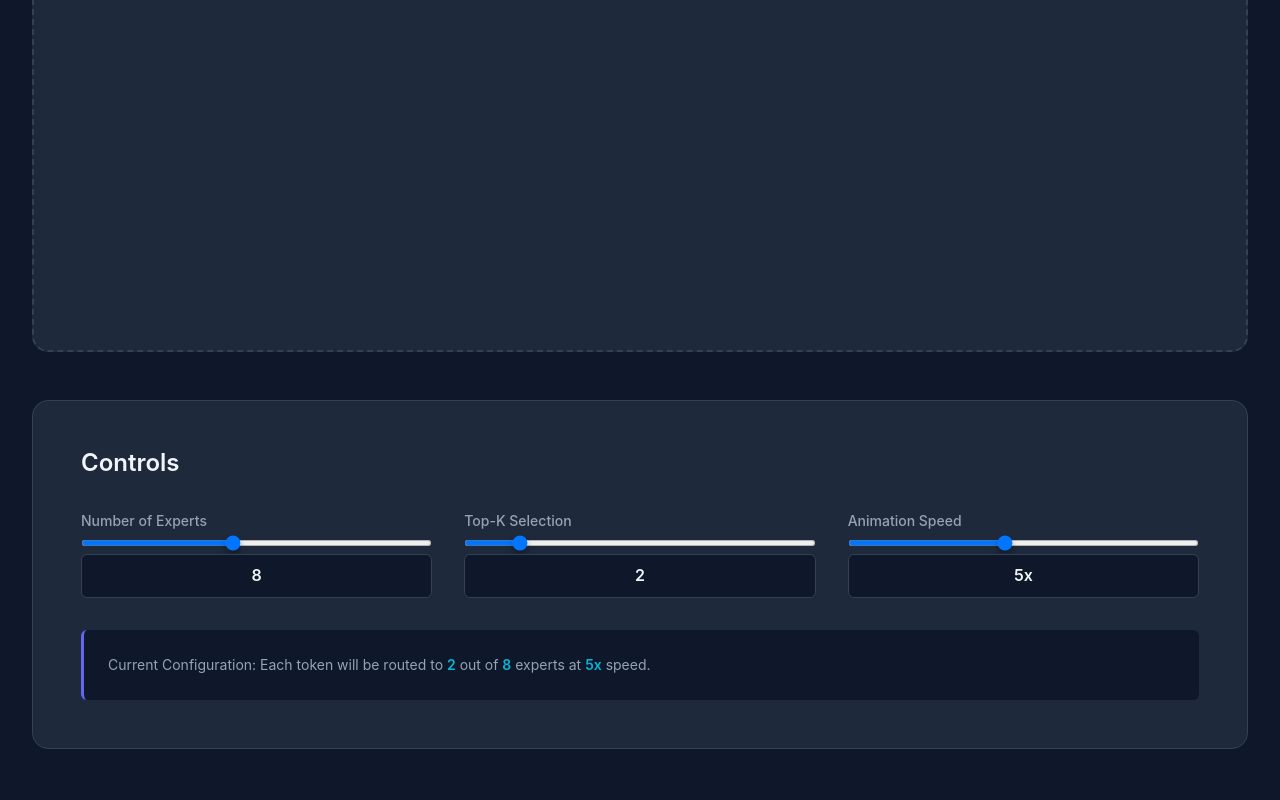
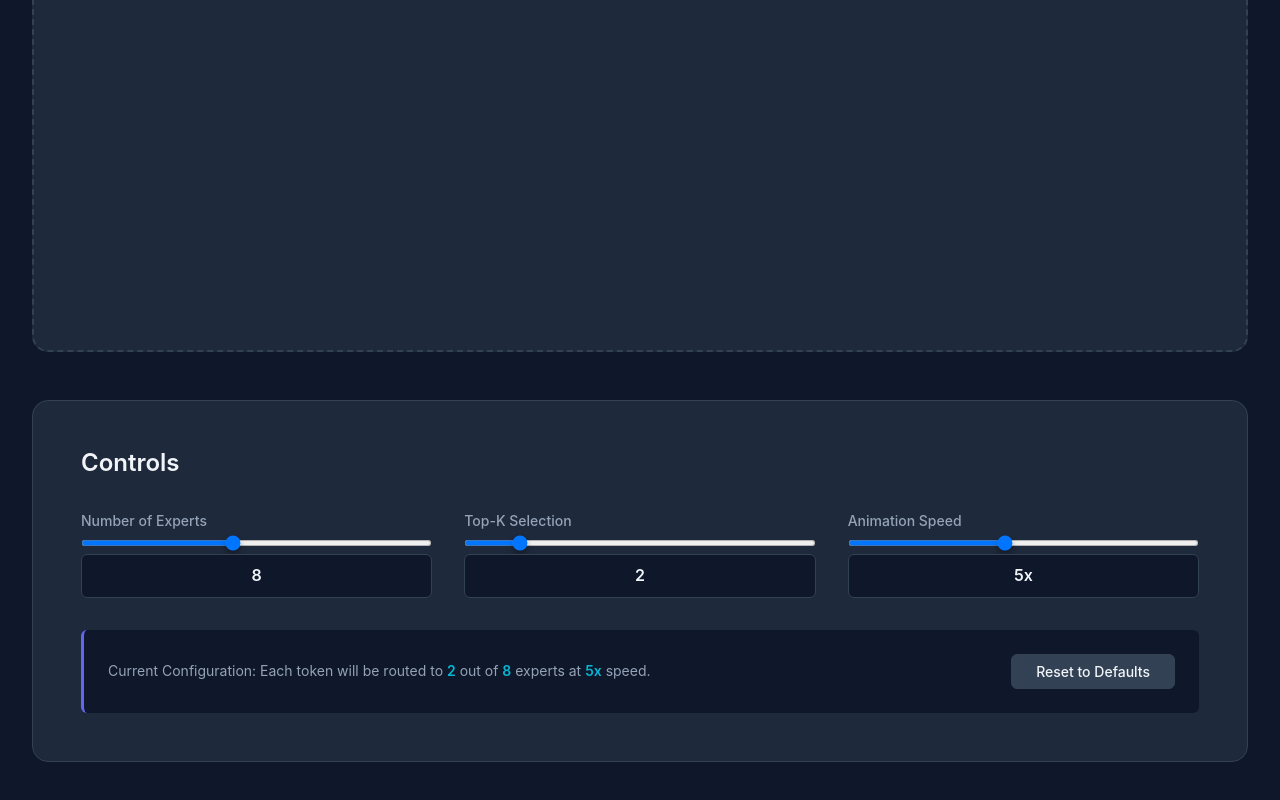
Before and after one commit to nsusanto/MoE-Visualizer, a React (Vite) app: page /visualizer in a window 1280 px wide. Shown: the part 461-1261 px from the top of the page. Built offline with nearby package versions, Linux system fonts and the light colour scheme.

Commit message:
Use Zustand to store MoE inputs

```diff
--- a/src/components/layout/VisualizerPage.module.css
+++ b/src/components/layout/VisualizerPage.module.css
@@ -226,6 +226,11 @@
   background: var(--color-background);
   border-left: 3px solid var(--color-primary);
   border-radius: var(--radius-sm);
+  display: flex;
+  justify-content: space-between;
+  align-items: center;
+  gap: var(--spacing-md);
+  flex-wrap: wrap;
 }
 
 .configSummary p {
@@ -233,11 +238,29 @@
   font-size: 0.875rem;
   margin: 0;
   line-height: 1.6;
+  flex: 1;
 }
 
 .configSummary strong {
   color: var(--color-accent);
   font-weight: 600;
+}
+
+.resetButton {
+  padding: var(--spacing-xs) var(--spacing-md);
+  background: var(--color-surface-light);
+  color: var(--color-text);
+  font-size: 0.875rem;
+  font-weight: 500;
+  border: 1px solid var(--color-surface-light);
+  border-radius: var(--radius-sm);
+  transition: all var(--transition-fast);
+}
+
+.resetButton:hover {
+  background: var(--color-surface);
+  border-color: var(--color-primary);
+  color: var(--color-primary);
 }
 
 /* Responsive */
--- a/src/components/layout/VisualizerPage.tsx
+++ b/src/components/layout/VisualizerPage.tsx
@@ -1,11 +1,16 @@
-import { useState } from 'react'
 import { Link } from 'react-router-dom'
+import { useMoeStore } from '../../store/moeStore'
 import styles from './VisualizerPage.module.css'
 
 function VisualizerPage() {
-  const [numExperts, setNumExperts] = useState(8)
-  const [topK, setTopK] = useState(2)
-  const [animationSpeed, setAnimationSpeed] = useState(5)
+  // Get values and setters from the store
+  const numExperts = useMoeStore(state => state.numExperts)
+  const topK = useMoeStore(state => state.topK)
+  const animationSpeed = useMoeStore(state => state.animationSpeed)
+  const setNumExperts = useMoeStore(state => state.setNumExperts)
+  const setTopK = useMoeStore(state => state.setTopK)
+  const setAnimationSpeed = useMoeStore(state => state.setAnimationSpeed)
+  const resetConfig = useMoeStore(state => state.resetConfig)
 
   return (
     <div className={styles.container}>
@@ -84,6 +89,9 @@ function VisualizerPage() {
                 <strong>{topK}</strong> out of <strong>{numExperts}</strong> experts
                 at <strong>{animationSpeed}x</strong> speed.
               </p>
+              <button className={styles.resetButton} onClick={resetConfig}>
+                Reset to Defaults
+              </button>
             </div>
           </div>
         </div>
--- /dev/null
+++ b/src/store/moeStore.ts
@@ -0,0 +1,47 @@
+import { create } from 'zustand'
+
+// Define the shape of our store
+interface MoeStore {
+  // Configuration values
+  numExperts: number
+  topK: number
+  animationSpeed: number
+
+  // Functions to update them
+  setNumExperts: (value: number) => void
+  setTopK: (value: number) => void
+  setAnimationSpeed: (value: number) => void
+
+  // Reset to defaults
+  resetConfig: () => void
+}
+
+// Default configuration
+const defaultConfig = {
+  numExperts: 8,
+  topK: 2,
+  animationSpeed: 5,
+}
+
+// Create the store
+export const useMoeStore = create<MoeStore>(set => ({
+  // Initial state
+  numExperts: defaultConfig.numExperts,
+  topK: defaultConfig.topK,
+  animationSpeed: defaultConfig.animationSpeed,
+
+  // Setters
+  setNumExperts: value =>
+    set(state => ({
+      numExperts: value,
+      // Ensure topK never exceeds numExperts
+      topK: Math.min(state.topK, value),
+    })),
+
+  setTopK: value => set({ topK: value }),
+
+  setAnimationSpeed: value => set({ animationSpeed: value }),
+
+  // Reset everything to defaults
+  resetConfig: () => set(defaultConfig),
+}))
```
Also changed, not shown: 1 other file (tests, documents, lock files or other folders).
